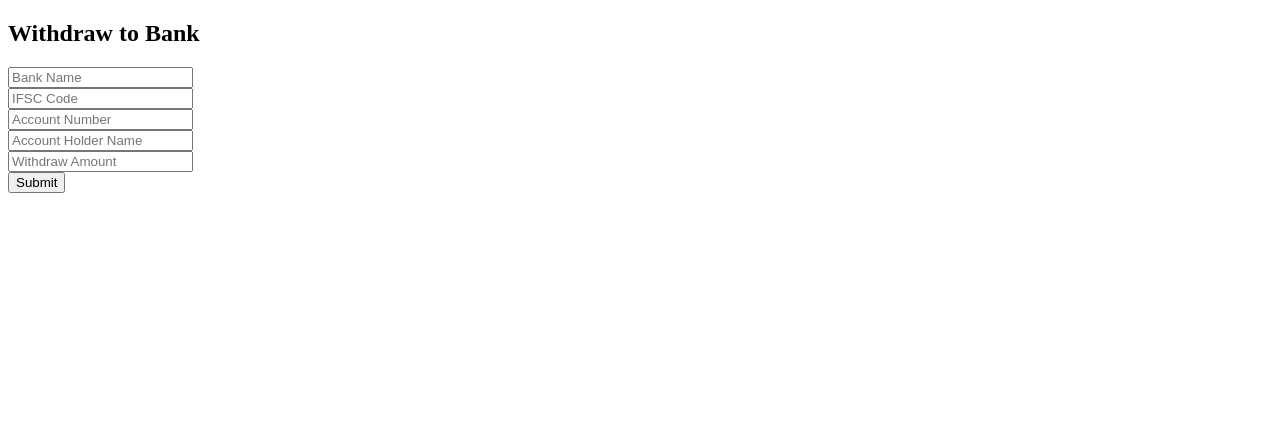
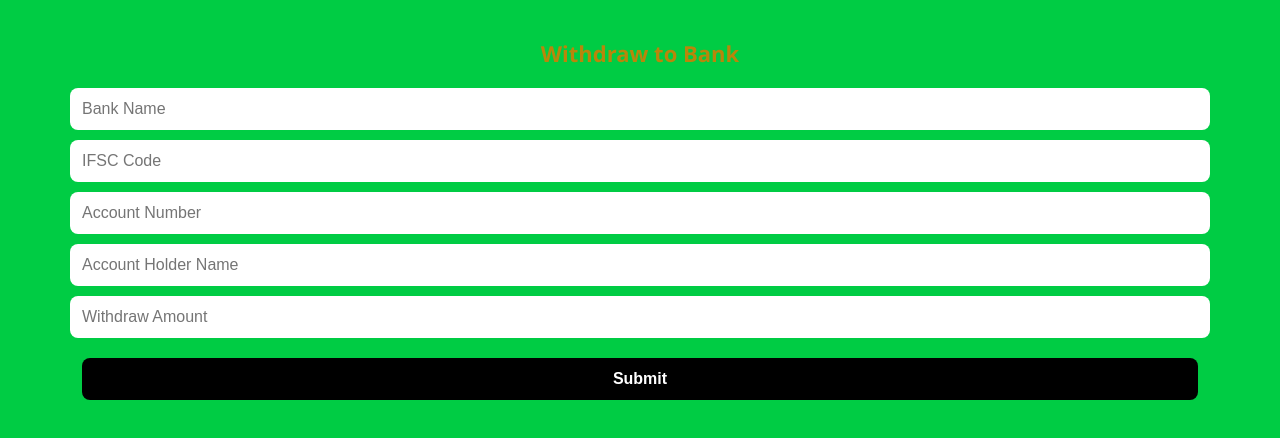
Before and after one commit to mirza76666/Mirzabook, a plain HTML site: page withdrawal.html in a window 1280 px wide. Drawn offline with Linux system fonts and the light colour scheme.

Commit message:
Update withdrawal.html

```diff
--- a/withdrawal.html
+++ b/withdrawal.html
@@ -2,6 +2,54 @@
 <html>
 <head>
   <title>Withdraw - MirzaBook</title>
+  <meta name="viewport" content="width=device-width, initial-scale=1.0">
+  <style>
+    body {
+      margin: 0;
+      padding: 20px;
+      background-color: #00cc44; /* Full green background */
+      font-family: 'Segoe UI', sans-serif;
+      color: black;
+    }
+
+    h2 {
+      text-align: center;
+      color: #b8860b; /* Dark golden heading */
+      font-size: 22px;
+      margin-bottom: 20px;
+    }
+
+    input[type="text"],
+    input[type="number"] {
+      display: block;
+      width: 90%;
+      margin: 10px auto;
+      padding: 12px;
+      font-size: 16px;
+      border-radius: 8px;
+      border: none;
+      outline: none;
+    }
+
+    button {
+      display: block;
+      width: 90%;
+      margin: 20px auto;
+      padding: 12px;
+      background-color: black;
+      color: white;
+      font-size: 16px;
+      font-weight: bold;
+      border: none;
+      border-radius: 8px;
+      cursor: pointer;
+    }
+
+    button:hover {
+      background-color: #333;
+    }
+  </style>
+
   <script>
     function submitWithdrawal() {
       const bank = document.getElementById("bank").value;
@@ -35,11 +83,11 @@
 </head>
 <body>
   <h2>Withdraw to Bank</h2>
-  <input type="text" id="bank" placeholder="Bank Name"><br>
-  <input type="text" id="ifsc" placeholder="IFSC Code"><br>
-  <input type="text" id="acc" placeholder="Account Number"><br>
-  <input type="text" id="name" placeholder="Account Holder Name"><br>
-  <input type="number" id="amount" placeholder="Withdraw Amount"><br>
+  <input type="text" id="bank" placeholder="Bank Name">
+  <input type="text" id="ifsc" placeholder="IFSC Code">
+  <input type="text" id="acc" placeholder="Account Number">
+  <input type="text" id="name" placeholder="Account Holder Name">
+  <input type="number" id="amount" placeholder="Withdraw Amount">
   <button onclick="submitWithdrawal()">Submit</button>
 </body>
 </html>
```
